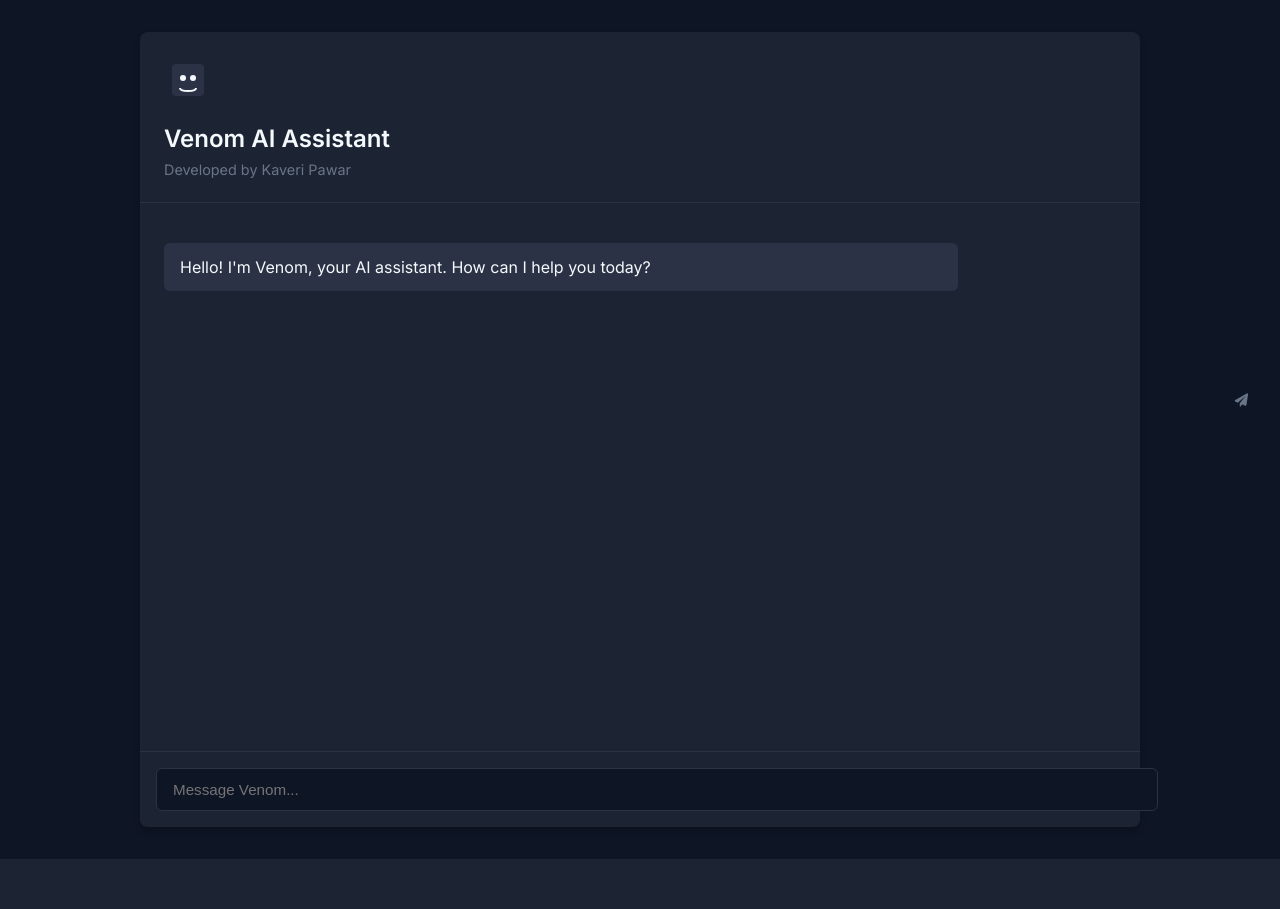
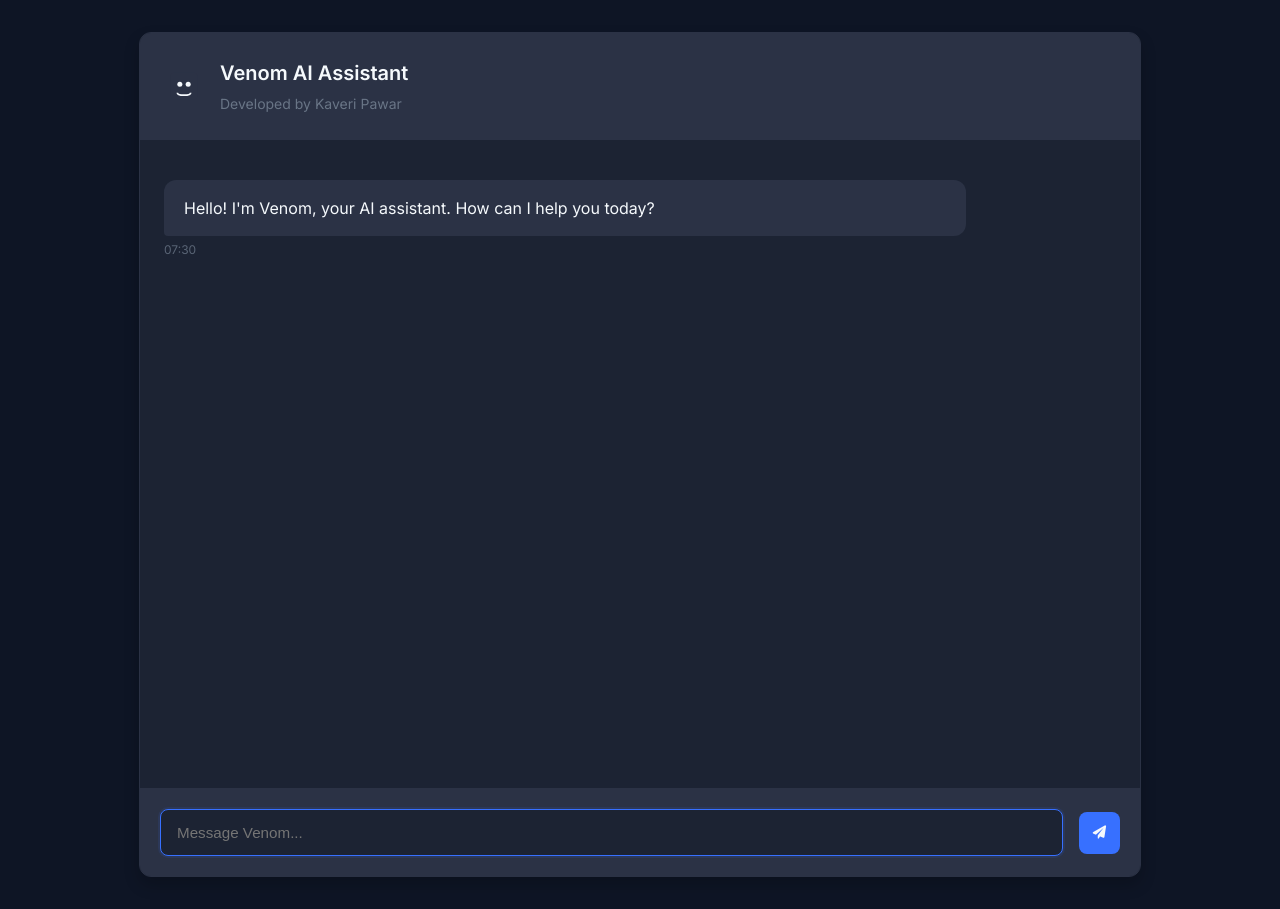
Before and after one commit to kaveripawar0612/VenomAI, a Flask app: page / in a window 1280 px wide. Before the commit the page ends 859 px from the top, so only its background shows below. Run offline with Flask 3, Linux system fonts and the light colour scheme.

Commit message:
Enhance Venom chatbot UI/UX: Improve styling, add timestamp to messages, implement smooth scrolling, and enhance error handling.
Replit-Commit-Author: Agent
Replit-Commit-Session-Id: 9366ae18-1c36-44ed-b3b9-b3e3743ceee9
Replit-Commit-Screenshot-Url: https://storage.googleapis.com/screenshot-production-us-central1/1f86d24a-eb78-4ef9-8490-99fb667780f1/ffbc7bb7-749d-4c78-9780-6825781e10c2.jpg

```diff
--- a/static/css/style.css
+++ b/static/css/style.css
@@ -5,6 +5,8 @@
     --text-primary: #F5F9FC;
     --text-secondary: #697586;
     --border-color: #2B3245;
+    --highlight-color: #3770FF;
+    --error-color: #FF4B4B;
 }
 
 body {
@@ -13,44 +15,74 @@ body {
     margin: 0;
     padding: 0;
     color: var(--text-primary);
+    line-height: 1.6;
 }
 
 .chat-container {
     max-width: 1000px;
     margin: 2rem auto;
     background-color: var(--secondary-color);
-    border-radius: 8px;
-    box-shadow: 0 4px 6px rgba(0, 0, 0, 0.2);
+    border-radius: 12px;
+    box-shadow: 0 8px 16px rgba(0, 0, 0, 0.2);
+    border: 1px solid var(--border-color);
+    overflow: hidden;
 }
 
 .chat-header {
     padding: 1.5rem;
     border-bottom: 1px solid var(--border-color);
+    display: flex;
+    align-items: center;
+    gap: 1rem;
+    background-color: var(--accent-color);
 }
 
 .chat-header img {
-    width: 48px;
-    height: 48px;
-    margin-bottom: 1rem;
+    width: 40px;
+    height: 40px;
+    transition: transform 0.3s ease;
+}
+
+.chat-header img:hover {
+    transform: scale(1.1);
+}
+
+.chat-header-text {
+    flex: 1;
 }
 
 .chat-header h1 {
-    font-size: 1.5rem;
+    font-size: 1.25rem;
     margin: 0;
     color: var(--text-primary);
+    font-weight: 600;
 }
 
 .chat-header p {
     color: var(--text-secondary);
-    margin: 0.5rem 0 0;
-    font-size: 0.9rem;
+    margin: 0.25rem 0 0;
+    font-size: 0.875rem;
 }
 
 .chat-messages {
-    height: 500px;
+    height: 600px;
     overflow-y: auto;
     padding: 1.5rem;
     background-color: var(--secondary-color);
+    scroll-behavior: smooth;
+}
+
+.chat-messages::-webkit-scrollbar {
+    width: 8px;
+}
+
+.chat-messages::-webkit-scrollbar-track {
+    background: var(--accent-color);
+}
+
+.chat-messages::-webkit-scrollbar-thumb {
+    background: var(--border-color);
+    border-radius: 4px;
 }
 
 .message {
@@ -58,55 +90,79 @@ body {
     opacity: 0;
     transform: translateY(10px);
     animation: fadeIn 0.3s ease forwards;
+    position: relative;
 }
 
 .message-content {
-    padding: 0.75rem 1rem;
-    border-radius: 6px;
+    padding: 1rem 1.25rem;
+    border-radius: 12px;
     max-width: 80%;
     line-height: 1.5;
+    position: relative;
+    transition: transform 0.2s ease;
+}
+
+.message-timestamp {
+    font-size: 0.75rem;
+    color: var(--text-secondary);
+    margin-top: 0.25rem;
+    opacity: 0.8;
 }
 
 .user-message .message-content {
-    background-color: var(--accent-color);
+    background-color: var(--highlight-color);
     color: var(--text-primary);
     margin-left: auto;
+    border-bottom-right-radius: 4px;
 }
 
 .bot-message .message-content {
-    background-color: var(--border-color);
+    background-color: var(--accent-color);
     color: var(--text-primary);
     margin-right: auto;
+    border-bottom-left-radius: 4px;
+}
+
+.message-content:hover {
+    transform: translateY(-2px);
 }
 
 .typing-indicator {
     padding: 1rem;
     display: none;
+    align-items: center;
+    gap: 4px;
 }
 
 .typing-indicator span {
-    height: 6px;
-    width: 6px;
+    height: 4px;
+    width: 4px;
     background-color: var(--text-secondary);
     border-radius: 50%;
     display: inline-block;
-    margin: 0 2px;
-    animation: bounce 1s infinite;
+    animation: typing-bounce 1.4s infinite ease-in-out;
 }
 
+.typing-indicator span:nth-child(1) { animation-delay: 0s; }
+.typing-indicator span:nth-child(2) { animation-delay: 0.2s; }
+.typing-indicator span:nth-child(3) { animation-delay: 0.4s; }
+
 .input-container {
-    padding: 1rem;
+    padding: 1.25rem;
     border-top: 1px solid var(--border-color);
-    background-color: var(--secondary-color);
-    border-radius: 0 0 8px 8px;
+    background-color: var(--accent-color);
+    position: relative;
+    display: flex;
+    align-items: center;
+    gap: 1rem;
 }
 
 .message-input {
-    width: 100%;
-    padding: 0.75rem 1rem;
+    flex: 1;
+    padding: 0.875rem 1rem;
     border: 1px solid var(--border-color);
-    border-radius: 6px;
-    background-color: var(--primary-color);
+    border-radius: 8px;
+    background-color: var(--secondary-color);
     color: var(--text-primary);
     font-size: 0.95rem;
     transition: all 0.2s ease;
@@ -114,24 +170,30 @@ body {
 
 .message-input:focus {
     outline: none;
-    border-color: var(--text-secondary);
+    border-color: var(--highlight-color);
+    box-shadow: 0 0 0 2px rgba(55, 112, 255, 0.1);
 }
 
 .send-button {
-    position: absolute;
-    right: 1.5rem;
-    top: 50%;
-    transform: translateY(-50%);
-    background: none;
+    background-color: var(--highlight-color);
     border: none;
-    color: var(--text-secondary);
+    color: var(--text-primary);
+    padding: 0.875rem;
+    border-radius: 8px;
     cursor: pointer;
-    padding: 0.5rem;
-    transition: color 0.2s ease;
+    transition: all 0.2s ease;
+    display: flex;
+    align-items: center;
+    justify-content: center;
 }
 
 .send-button:hover {
-    color: var(--text-primary);
+    background-color: #4d82ff;
+    transform: translateY(-1px);
+}
+
+.send-button:active {
+    transform: translateY(1px);
 }
 
 @keyframes fadeIn {
--- a/templates/index.html
+++ b/templates/index.html
@@ -11,9 +11,6 @@
     <!-- Font Awesome -->
     <link href="https://cdnjs.cloudflare.com/ajax/libs/font-awesome/6.0.0/css/all.min.css" rel="stylesheet">
 
-    <!-- AOS CSS -->
-    <link href="https://unpkg.com/aos@2.3.1/dist/aos.css" rel="stylesheet">
-
     <!-- Custom CSS -->
     <link rel="stylesheet" href="{{ url_for('static', filename='css/style.css') }}">
 </head>
@@ -21,8 +18,10 @@
     <div class="chat-container">
         <div class="chat-header">
             <img src="{{ url_for('static', filename='img/robot.svg') }}" alt="Venom AI" class="logo">
-            <h1>Venom AI Assistant</h1>
-            <p>Developed by Kaveri Pawar</p>
+            <div class="chat-header-text">
+                <h1>Venom AI Assistant</h1>
+                <p>Developed by Kaveri Pawar</p>
+            </div>
         </div>
 
         <div class="chat-messages">
@@ -35,16 +34,14 @@
 
         <form id="message-form" class="input-container">
             <input type="text" id="message-input" class="message-input"
-                   placeholder="Message Venom..." required>
+                   placeholder="Message Venom..." required
+                   autocomplete="off">
             <button type="submit" class="send-button">
                 <i class="fas fa-paper-plane"></i>
             </button>
         </form>
     </div>
 
-    <!-- AOS JS -->
-    <script src="https://unpkg.com/aos@2.3.1/dist/aos.js"></script>
-
     <!-- Custom JS -->
     <script src="{{ url_for('static', filename='js/chat.js') }}"></script>
 </body>
```
Also changed, not shown: other parts of static/css/style.css (+36 -3 lines), static/js/chat.js (+42 -7 lines).
